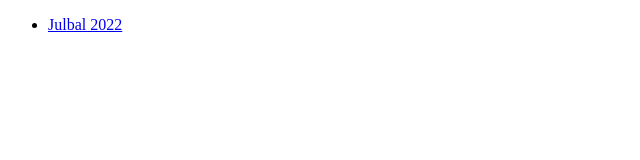
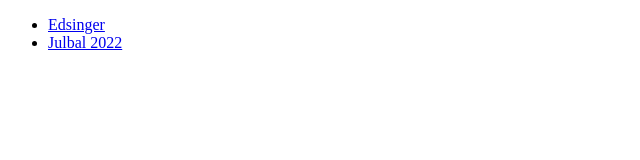
Before and after one commit to helige/helige-github.io, a plain HTML site: page Kobo.html in a window 1280 px wide. Shown: the whole page, without its empty margins (0-640 px from the left). Drawn offline with Linux system fonts and the light colour scheme.

Commit message:
Edsinger

```diff
--- a/Kobo.html
+++ b/Kobo.html
@@ -9,6 +9,7 @@
 </head>
 <body>
 <ul>
+<li><a href="https://www.sea.nu/wp-content/uploads/2020/02/SEA_Paper_49_Den_himmelska_l%C3%B6nen.pdf">Edsinger</a></li>
 <li><a href="https://drive.google.com/drive/folders/1Uf6pWbMNiKSIK4ia8dJ_KDdbtB4pXCvR">Julbal 2022</a></li>
 </ul>
 </body>
```
